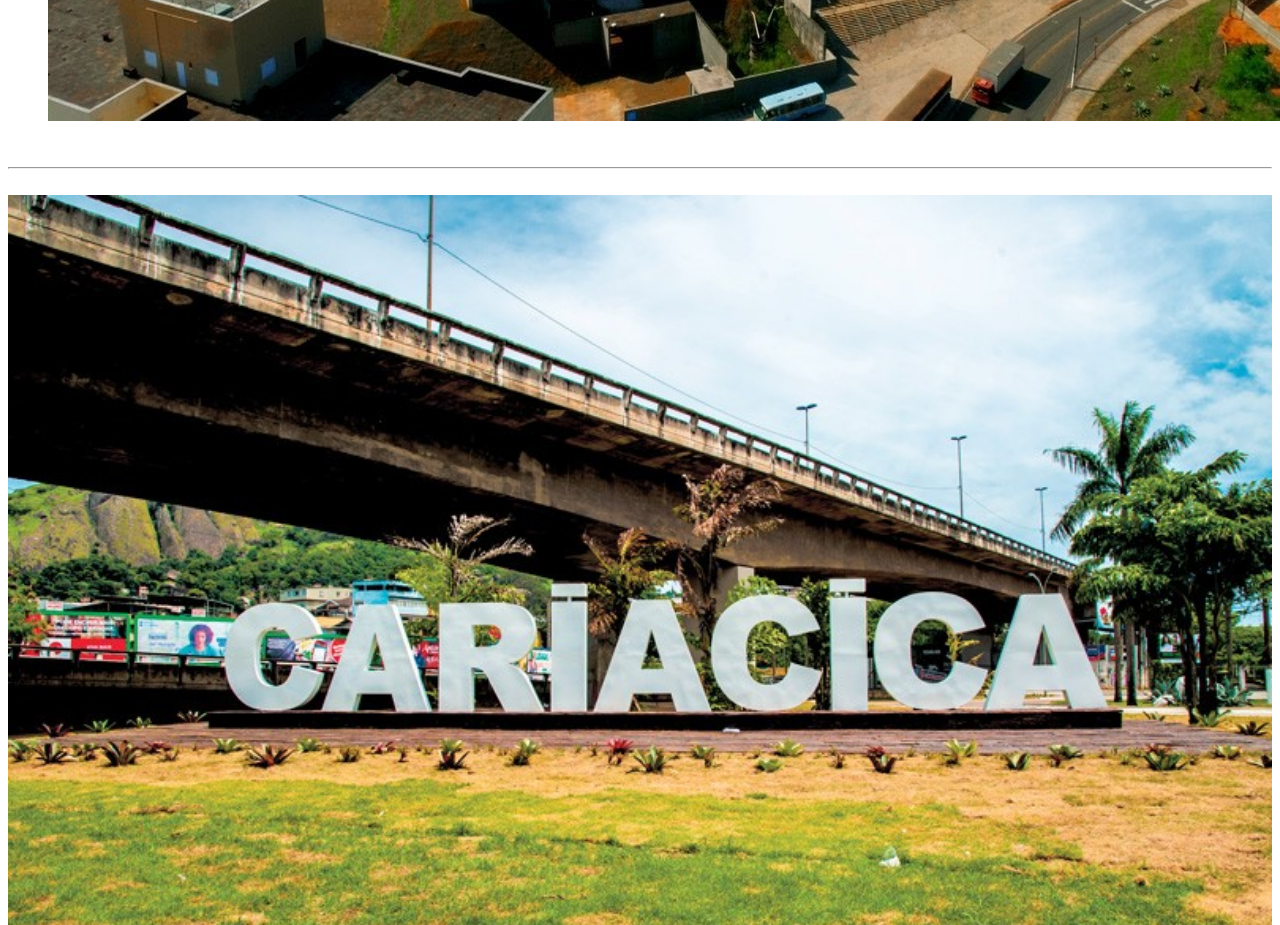
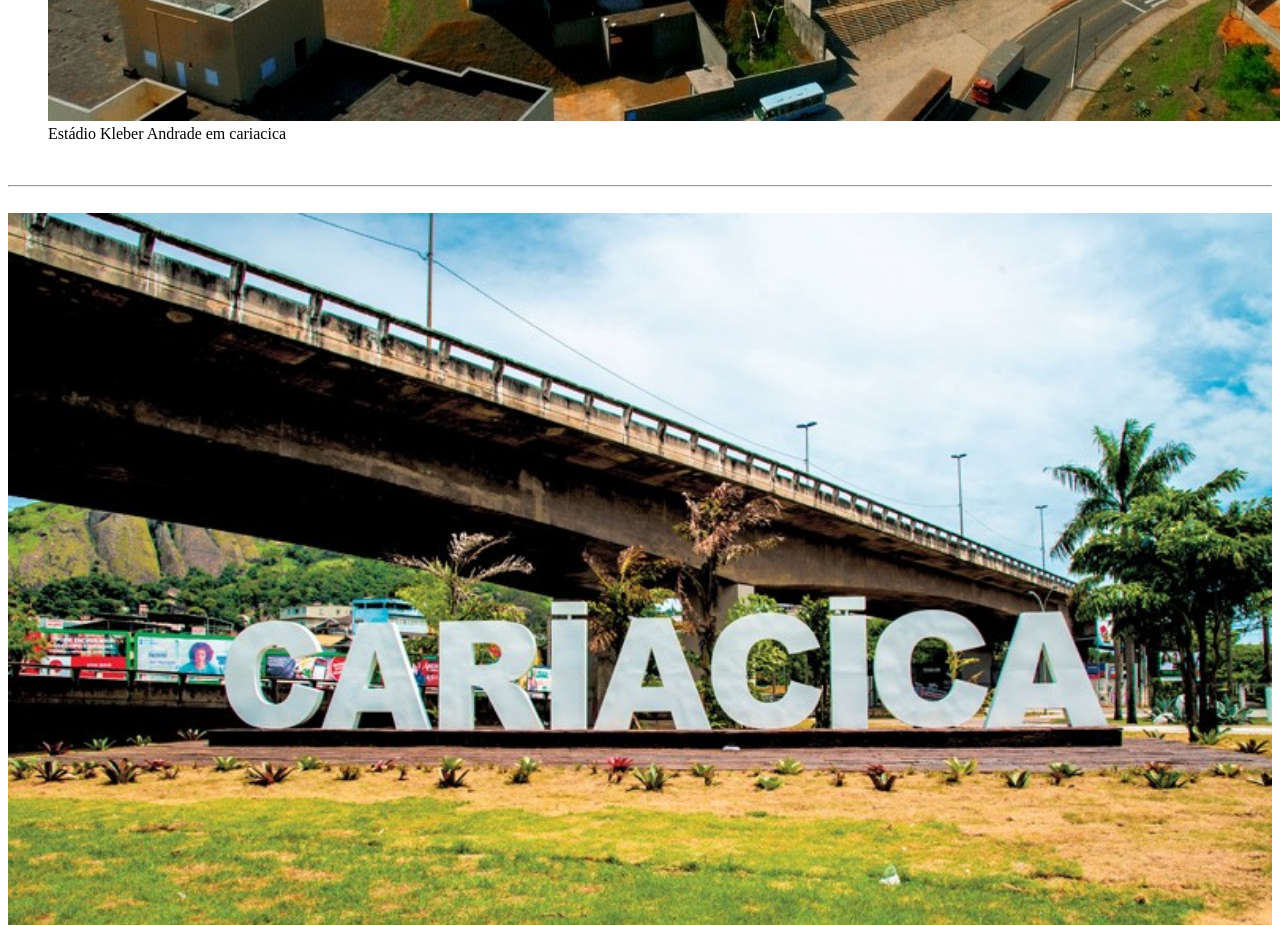
Before and after one commit to Anacarla2608/CC1N-Constru-o-de-Software-para-web, a plain HTML site: page Aula 09/index.html in a window 1280 px wide. Shown: the part 800-1725 px from the top of the page. Drawn offline with Linux system fonts and the light colour scheme.

Commit message:
index.html

```diff
--- a/Aula 09/index.html
+++ b/Aula 09/index.html
@@ -15,6 +15,7 @@
 <br>
 <figure>
     <img src="./Cidades/Kleber_andrade.jpg" alt="Estádio Kleber Andrade">
+    <figcaption> Estádio Kleber Andrade em cariacica </figcaption>
 </figure>
 <br>
 <hr>
```
